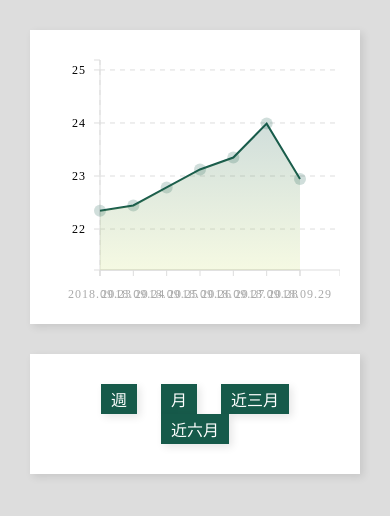
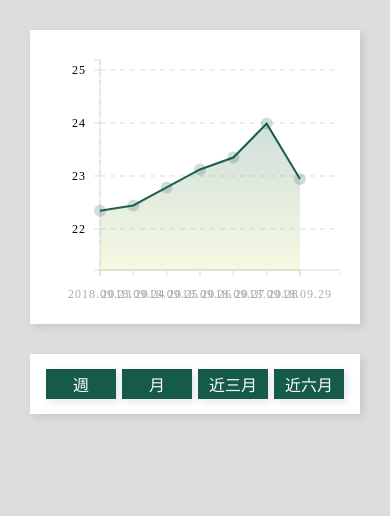
Before and after one commit to SevenVII7/Test_D3LineChart, a plain HTML site: page index.html in a window 390 px wide. Drawn offline with Linux system fonts and the light colour scheme.

Commit message:
no message

```diff
--- a/index.html
+++ b/index.html
@@ -56,6 +56,16 @@
             border: #165A4A 2px solid;
             background-color: white;
         }
+        @media screen and (max-width: 425px){
+            #btnset{
+                padding: 15px;
+            }
+            #btnset .btn{
+                width: calc(25% - 5px);
+                padding: 3px 0;
+                margin: 0 1px;
+            }
+        }
     </style>
     <!-- <script src="https://d3js.org/d3.v3.min.js"></script> -->
 </head>
--- a/js/MerianChartTest.js
+++ b/js/MerianChartTest.js
@@ -115,16 +115,16 @@ function drawChart(){
         });
     linearGradient.append("stop")
         .attr("offset","0%")
-        .style("stop-color","rgba(22,90,74,.2)"); // 世界起始之色
+        .style("stop-color","rgba(22,90,74,.2)"); /*-*-* 始源之色 *-*-*/
     linearGradient.append("stop")
         .attr("offset","100%")
-        .style("stop-color","rgba(205,226,113,.2)"); // 世界終結之色
+        .style("stop-color","rgba(205,226,113,.2)"); /*-*-* 終結之色 *-*-*/
 
 // --- 定義 hover方塊 ---
     var tooltip = d3.select("body")
         .append("div")
         .attr("class","tooltip")
-        .style({"opacity": 0}); // 先生出一個隱形的 div等待 hover, 其他樣式我寫在HTML
+        .style({"opacity": 0,"z-index": -1}); // 先生出一個隱形的 div等待 hover, 其他樣式我寫在HTML
 
 // ========== 使用函式 ==========
 // --- 繪製座標 ---
@@ -223,15 +223,15 @@ function drawChart(){
         tooltip.html( _x(d.dates) + "<br />" + "淨值 : " + d.val)
                 .style("left", (d3.event.pageX) + "px")
                 .style("top", (d3.event.pageY + 20) + "px")
-                .style("opacity", 1);
-        $(this).attr({'opacity': 1});
+                .style({"opacity": 1,"z-index": 1}); // hover標籤相關的
+        $(this).attr({'opacity': 1}); // 圓點的透明度改為1
     })
     circle.on("mousemove",function(){
         tooltip.style("left", (d3.event.pageX) + "px")
             .style("top", (d3.event.pageY + 20) + "px");
     })
     circle.on("mouseout",function(){
-        tooltip.style("opacity", 0);
+        tooltip.style({"opacity": 0,"z-index": -1});
         $(this).attr({'opacity': .2});
     });
 }
--- a/js/MerianChartTestData.js
+++ b/js/MerianChartTestData.js
@@ -88,4 +88,49 @@ callback([{
 },{
     "dates":"2018,10,22",
     "val":"26.018"
+},{
+    "dates":"2018,10,23",
+    "val":"26.118"
+},{
+    "dates":"2018,10,24",
+    "val":"26.218"
+},{
+    "dates":"2018,10,25",
+    "val":"26.098"
+},{
+    "dates":"2018,10,26",
+    "val":"26.778"
+},{
+    "dates":"2018,10,27",
+    "val":"26.018"
+},{
+    "dates":"2018,10,28",
+    "val":"26.318"
+},{
+    "dates":"2018,10,29",
+    "val":"25.068"
+},{
+    "dates":"2018,10,30",
+    "val":"26.123"
+},{
+    "dates":"2018,10,31",
+    "val":"26.018"
+},{
+    "dates":"2018,11,01",
+    "val":"27.518"
+},{
+    "dates":"2018,11,02",
+    "val":"27.818"
+},{
+    "dates":"2018,11,03",
+    "val":"27.922"
+},{
+    "dates":"2018,11,04",
+    "val":"27.018"
+},{
+    "dates":"2018,11,05",
+    "val":"26.553"
+},{
+    "dates":"2018,11,06",
+    "val":"25.657"
 }])
```
